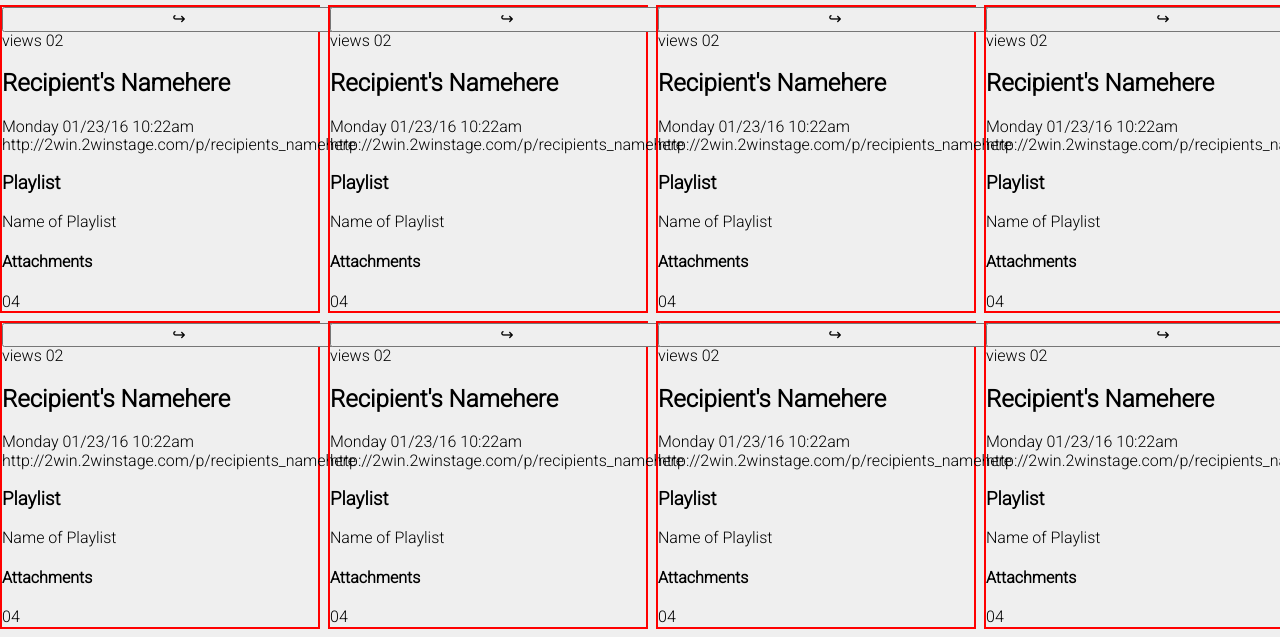
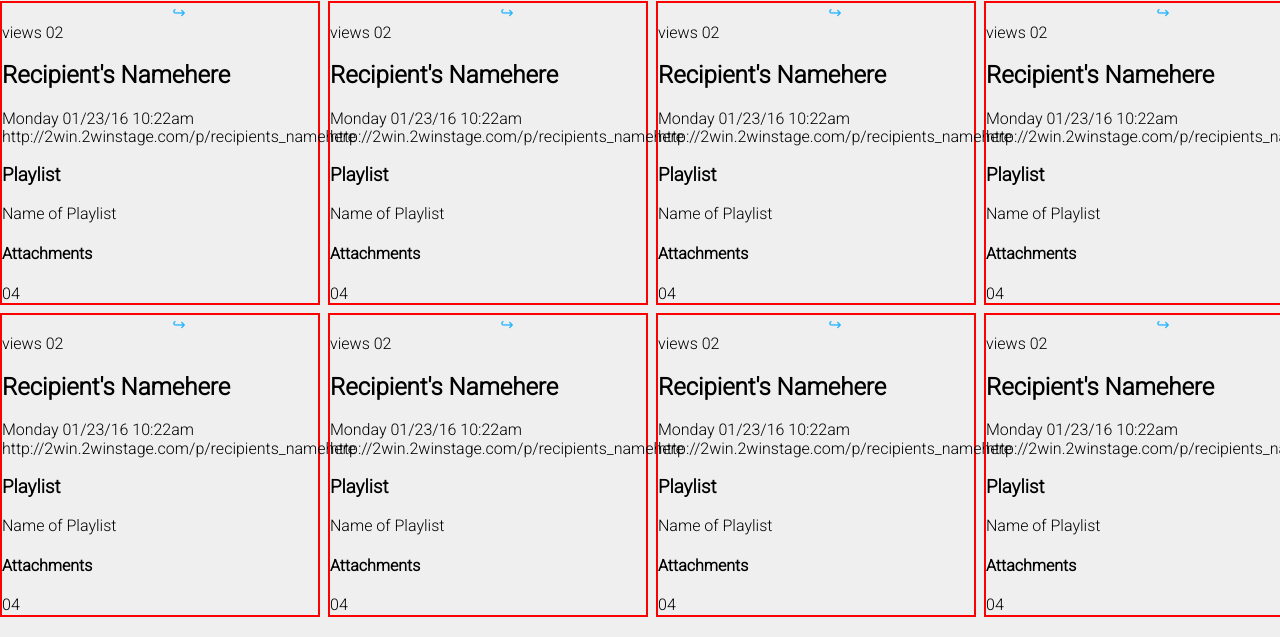
Before and after one commit to reneeswick/staticComp, a website: page index.html in a window 1280 px wide. Shown: the part 163-800 px from the top of the page. Drawn offline with Linux system fonts and the light colour scheme.

Commit message:
Add color to the header

```diff
--- a/styles.css
+++ b/styles.css
@@ -78,6 +78,11 @@ button:-moz-focusring,
 .login {
   float:right;
 }
+.login, button {
+  color: #27b4fd;
+  background-color: transparent;
+  border: none;
+}
 
 .sharesCardContainer {
   display: grid;
```
Also changed, not shown: index.html (+3 -3 lines), assets/user.svg.
